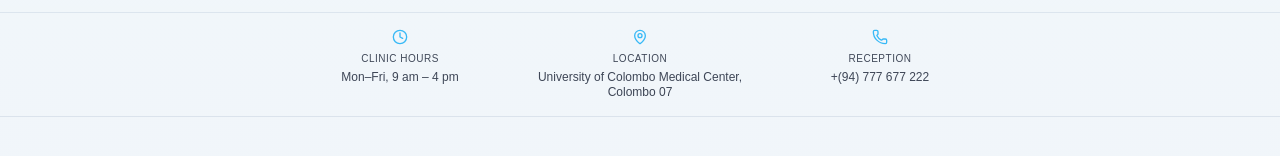
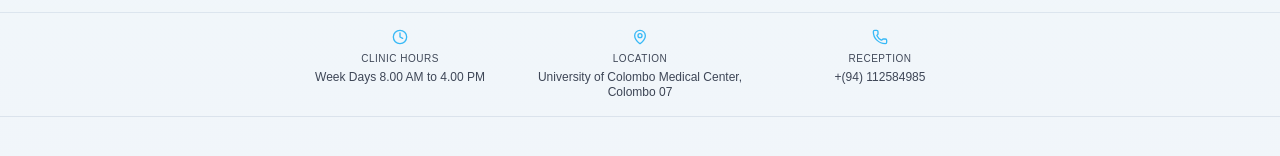
Before and after one commit to ravmax-rdl/MedQ, a React (Vite) app: page / in a window 1280 px wide. Shown: the part 587-743 px from the top of the page. Built offline with nearby package versions, Linux system fonts and the light colour scheme; no server answers.

Commit message:
Changing the open time & days

```diff
--- a/src/student/pages/StudentHome.tsx
+++ b/src/student/pages/StudentHome.tsx
@@ -75,13 +75,13 @@ export default function StudentHome() {
         <div className="w-full border-y border-border/60 bg-muted/20 dark:bg-muted/10">
           <div className="max-w-3xl mx-auto px-5 py-4 sm:px-8 grid grid-cols-3 gap-4 text-center">
             {[
-              { icon: Clock, label: 'Clinic hours', value: 'Mon–Fri, 9 am – 4 pm' },
+              { icon: Clock, label: 'Clinic hours', value: 'Week Days 8.00 AM to 4.00 PM' },
               {
                 icon: MapPin,
                 label: 'Location',
                 value: 'University of Colombo Medical Center, Colombo 07',
               },
-              { icon: Phone, label: 'Reception', value: '+(94) 777 677 222' },
+              { icon: Phone, label: 'Reception', value: '+(94) 112584985' },
             ].map(({ icon: Icon, label, value }) => (
               <div key={label} className="flex flex-col items-center gap-1">
                 <Icon className="size-4 text-sky-500 dark:text-sky-400 mb-0.5" />
```
